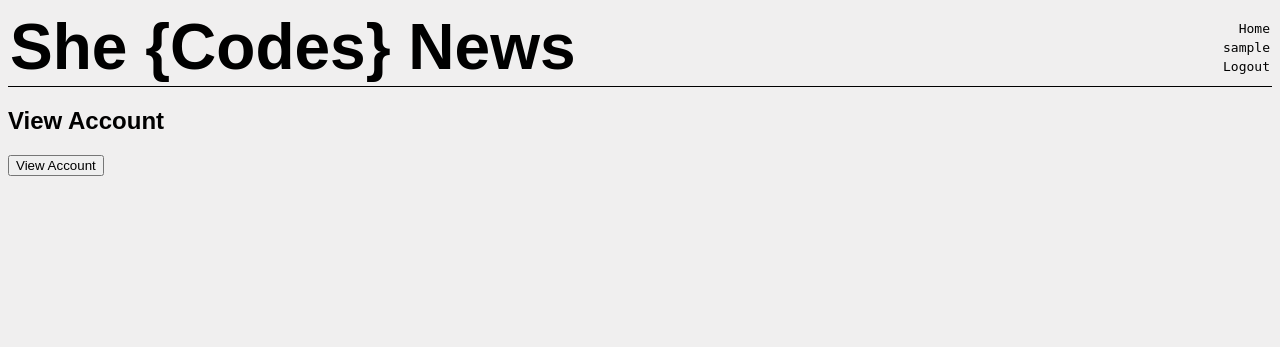
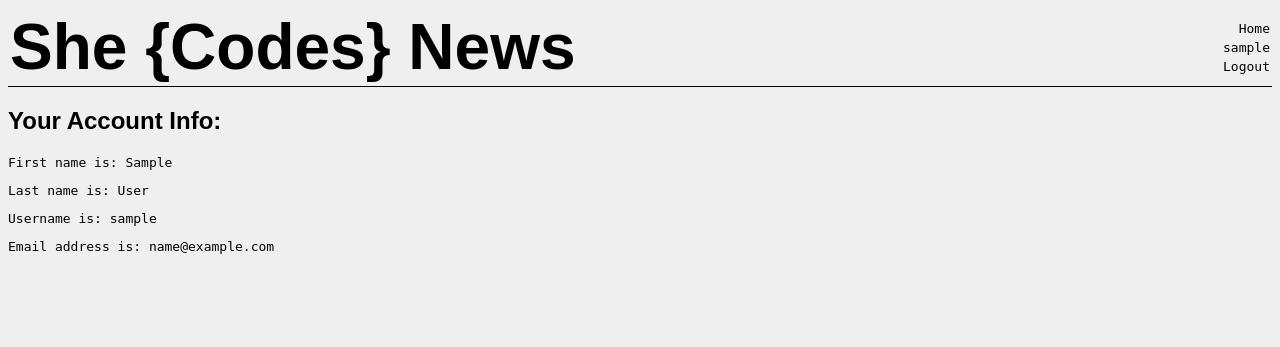
Before and after one commit to gianninapg/django-project, a Django app: page /users/view-account/1 in a window 1280 px wide. Shown: the top 347 px of the page. Run offline with Django 3.2, Linux system fonts and the light colour scheme; a user stored in the database is signed in; tables that the repository leaves empty hold one stand-in row (values such as "Sample post"); parts of the project's set-up code (start-up, migrations or seed data) failed here and were passed over; some web fonts are replaced.

Commit message:
view account created

```diff
--- a/she_codes_news/news/templates/news/news_update_form.html
+++ b/she_codes_news/news/templates/news/news_update_form.html
@@ -1,4 +1,6 @@
+{% block content %}
 <form method="post">{% csrf_token %}
     {{ form.as_p }}
     <input type="submit" value="Update">
 </form>
+{% endblock %}
--- a/she_codes_news/news/urls.py
+++ b/she_codes_news/news/urls.py
@@ -1,10 +1,12 @@
 from django.urls import path
 from . import views
+
 
 app_name = 'news'
 
 urlpatterns = [
     path('', views.IndexView.as_view(), name='index'),
     path('<int:pk>/', views.StoryView.as_view(), name='story'),
-    path('add-story/', views.AddStoryView.as_view(), name='newStory')
+    path('add-story/', views.AddStoryView.as_view(), name='newStory'),
+    path('delete/<int:pk>', views.DeleteStoryView.as_view(), name='deleteStory')
 ]
--- a/she_codes_news/templates/nav.html
+++ b/she_codes_news/templates/nav.html
@@ -1,7 +1,7 @@
 <nav>
     <a href="{% url 'news:index' %}">Home</a>
     {% if request.user.is_authenticated %}
-    <a href="#">{{ request.user.username }}</a>
+    <a href="{% url 'users:viewAccount' request.user.id %}">{{ request.user.username }}</a>
     <a href="{% url 'logout' %}">Logout</a>
     {% else %}
     <a href="{% url 'login' %}">Login</a>
--- a/she_codes_news/users/templates/users/viewAccount.html
+++ b/she_codes_news/users/templates/users/viewAccount.html
@@ -1,10 +1,10 @@
 {% extends 'base.html' %}
-
 {% block content %}
-<h2>View Account</h2>
-<form method="post">
-    {% csrf_token %}
-    {{ form.as_p }}
-    <button type="submit">View Account</button>
-</form>
+<div class="form-Profile">
+    <h2>Your Account Info:</h2>
+    <p>First name is: {{user.first_name}}</p>
+    <p>Last name is: {{user.last_name}}</p>
+    <p>Username is: {{ user.username}}</p>
+    <p>Email address is: {{user.email}}</p>
+</div>
 {% endblock %}
--- a/she_codes_news/users/urls.py
+++ b/she_codes_news/users/urls.py
@@ -8,5 +8,5 @@ app_name = 'users'
 urlpatterns = [
     path('create-account/', CreateAccountView.as_view(), name='createAccount'),
     path('change-account/', ChangeAccountView.as_view(), name='changeAccount'),
-    path('view-account/<int:pk>', ViewAccountView.as_view(), name='viewAccount'),
+    path('view-account/<int:pk>', ViewAccountView.as_view(), name='viewAccount')
 ]
```
Also changed, not shown: she_codes_news/news/templates/news/delete.html (added, +8 -0 lines), she_codes_news/news/views.py (+8 -0 lines).
